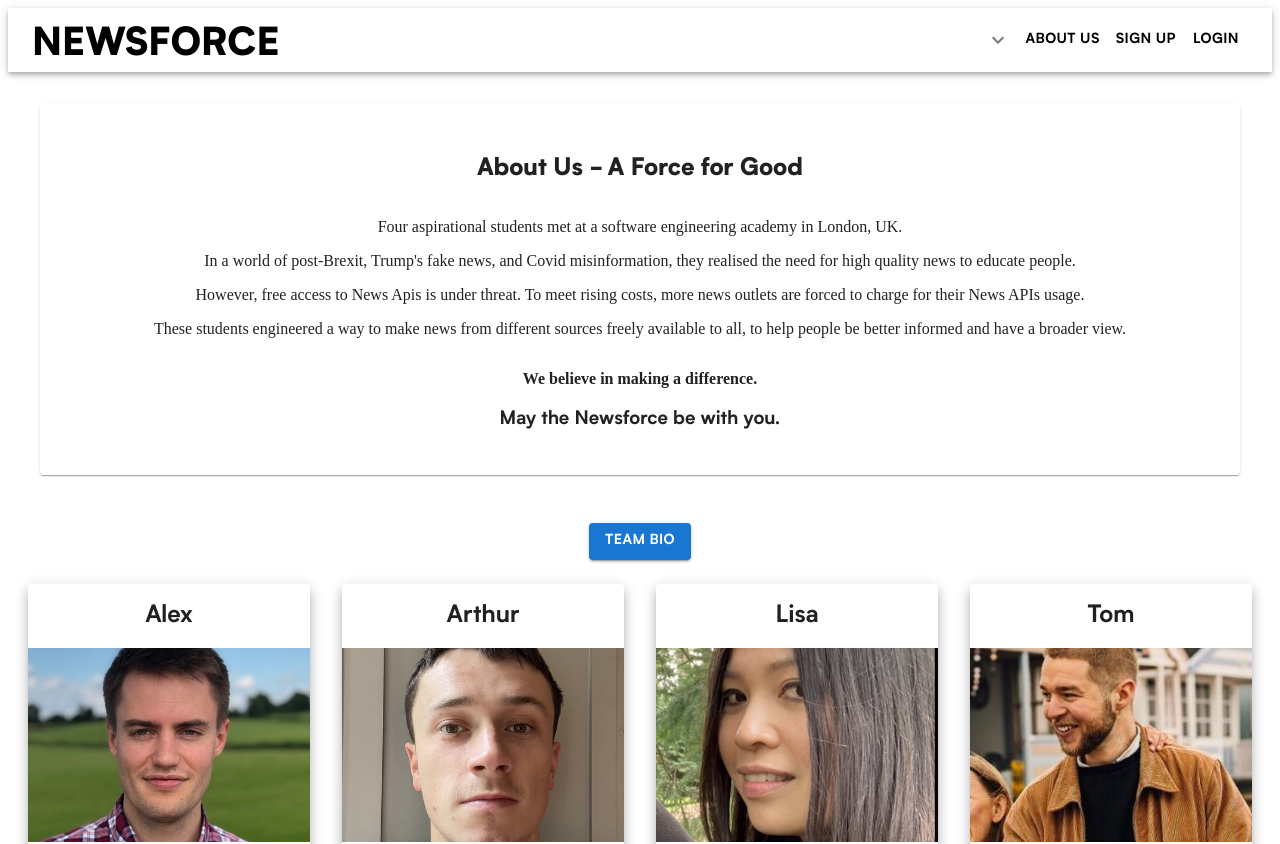
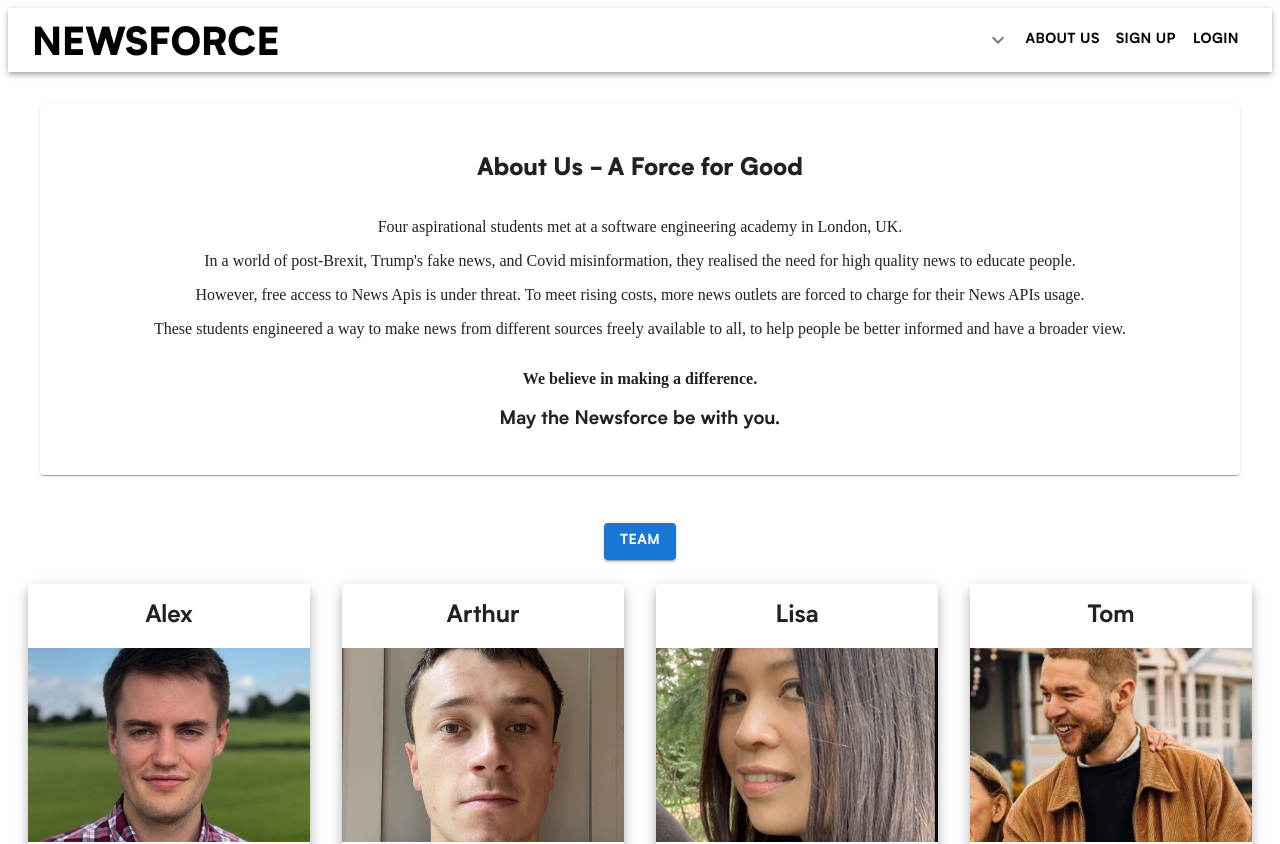
Before and after one commit to hamstercat007/newsforce-api-rails-lisa, a React (Create React App) app: page /about in a window 1280 px wide. Shown: the top 844 px of the page. Built offline with nearby package versions, Linux system fonts and the light colour scheme; a web font is replaced by a local one.

Commit message:
Team not Team Bio

```diff
--- a/src/components/AboutUs.js
+++ b/src/components/AboutUs.js
@@ -64,7 +64,7 @@ const AboutUs = () => {
       </Card>
       <Grid container justify="center">
         <Box m={2} pb={1}>
-          <Button variant="contained">Team Bio</Button>
+          <Button variant="contained">Team</Button>
         </Box>
       </Grid>
       <Grid container spacing={4} className={classes.gridContainer}>
```
